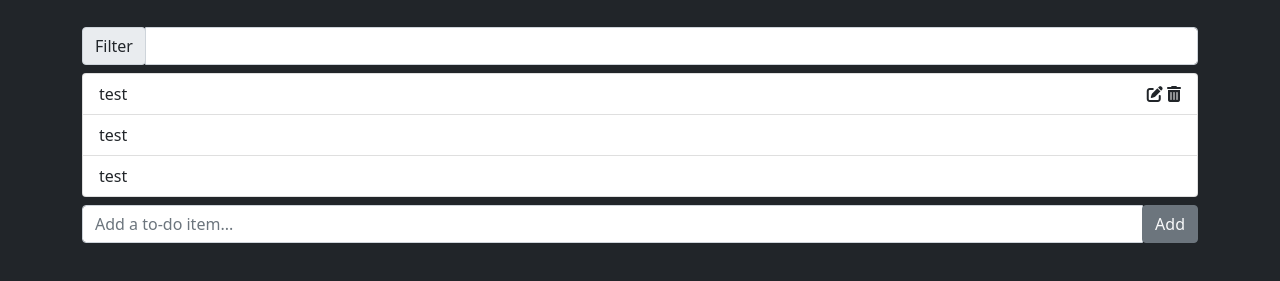
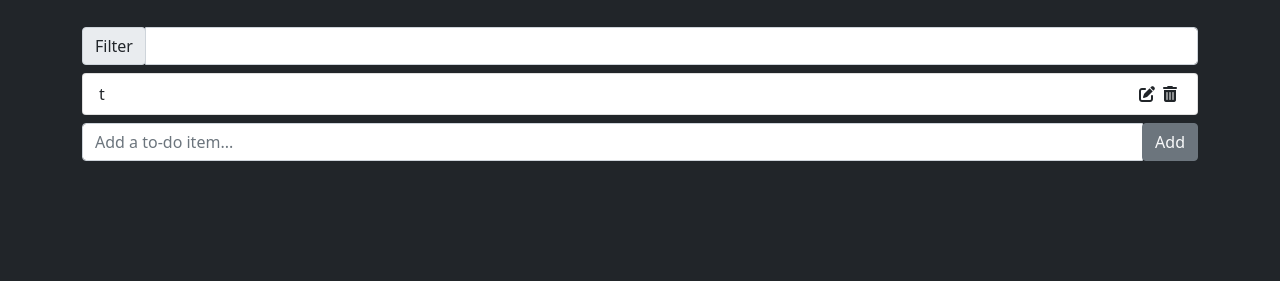
Before and after one commit to Akumello/js-todolist, a plain HTML site: page index.html in a window 1280 px wide. Shown: the part 77-358 px from the top of the page. Drawn offline with nearby package versions, Linux system fonts and the light colour scheme.

Commit message:
Added function to create a list item to send back and be displayed

```diff
--- a/index.html
+++ b/index.html
@@ -29,15 +29,7 @@
     <section>
       <div class="container">
         <ul class="list-group" id="todo-list">
-          <li class="list-group-item d-flex justify-content-between">
-            <div>test</div>
-            <div>
-              <i class="fas fa-edit"></i>
-              <i class="fas fa-trash-alt"></i>
-            </div>
-          </li>
-          <li class="list-group-item">test</li>
-          <li class="list-group-item">test</li>
+
         </ul>
       </div>
     </section>
--- a/sandbox.js
+++ b/sandbox.js
@@ -1,8 +1,20 @@
 const todoListElem = document.querySelector('#todo-list');
+console.log(todoListElem);
 let todoList = [];
 
 // createListItem(content)
 //   generate html li element with text and return
+function createListItem(text, id)
+{
+    let li = document.createElement('li');
+    li.setAttribute('class', 'list-group-item d-flex justify-content-between');
+    li.innerHTML = `<div id="${id}">${text}</div><div><i class="fas fa-edit p-1"></i><i class="fas fa-trash-alt p-1"></i></div>`;
+    return li;
+}
+
+console.log(createListItem('Testing'));
+todoListElem.appendChild(createListItem('t', 1));
+console.log(todoListElem.innerHTML);
 
 // updateToDoList(todoList)
 // run createlistitem on each elem of the main array
@@ -11,3 +23,14 @@ let todoList = [];
 // An event listener on add, filter, delete and edit
 // update the main array according to the change the user makes
 // send new array through updatetodolist()
+
+
+// <li class="list-group-item d-flex justify-content-between">
+// <div>test</div>
+// <div>
+//   <i class="fas fa-edit"></i>
+//   <i class="fas fa-trash-alt"></i>
+// </div>
+// </li>
+// <li class="list-group-item">test</li>
+// <li class="list-group-item">test</li>
```
